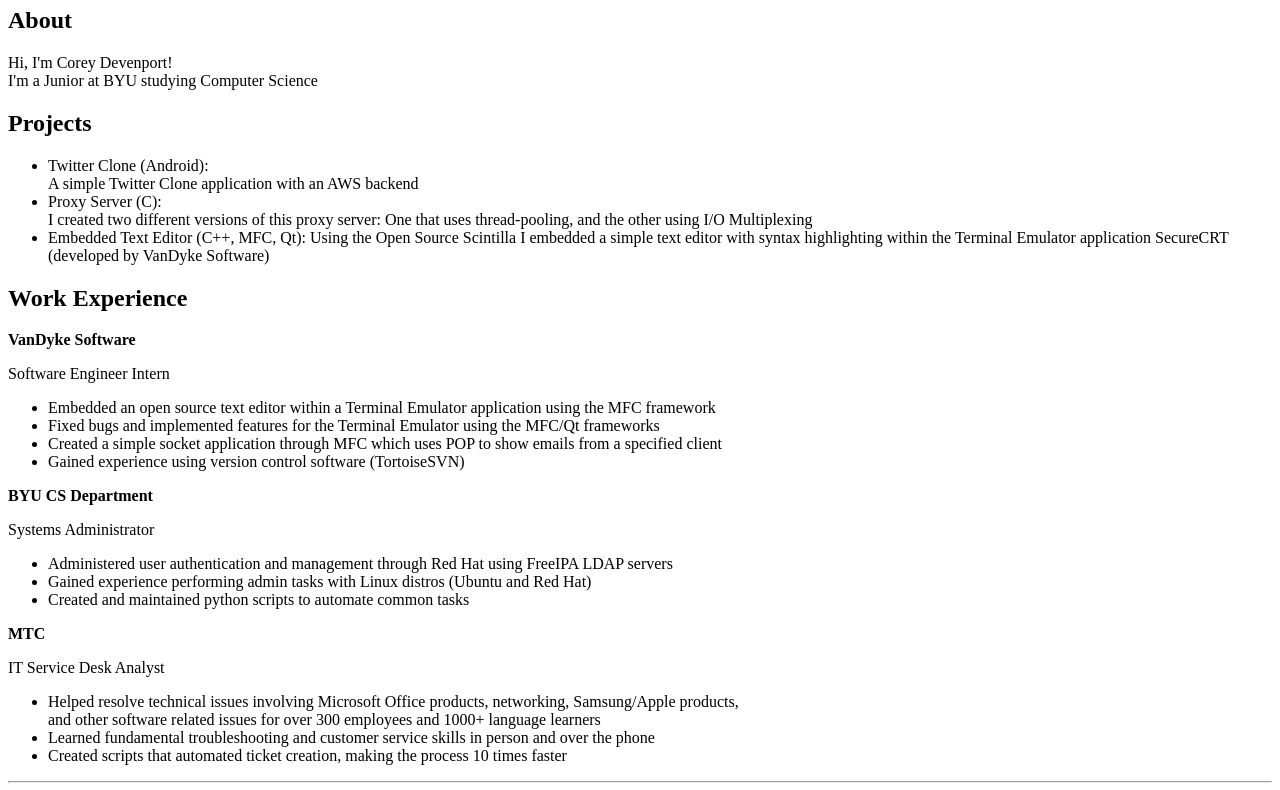
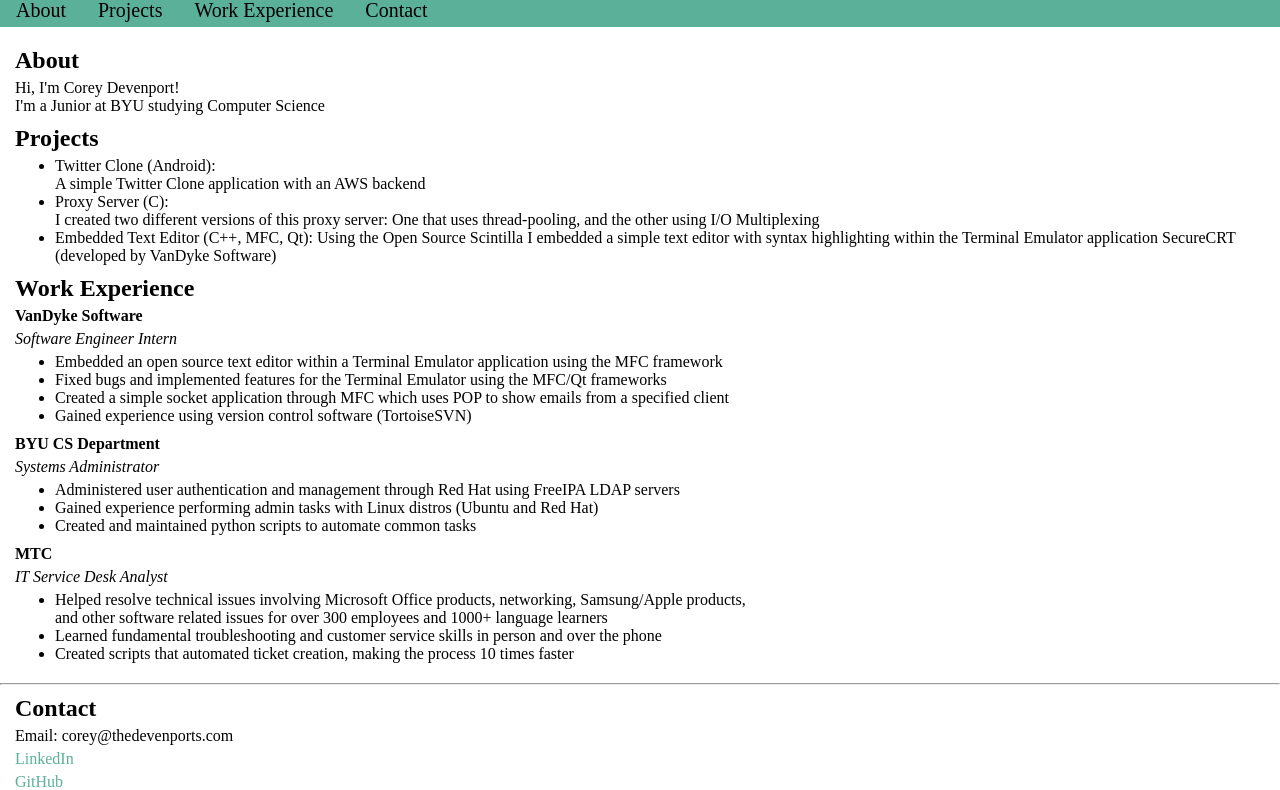
Before and after one commit to YoungCree/portfolio, a plain HTML site: page index.html in a window 1280 px wide. Shown: the part 73-863 px from the top of the page. Drawn offline with Linux system fonts and the light colour scheme.

Commit message:
Updated index.html and added style.css

```diff
--- a/index.html
+++ b/index.html
@@ -3,15 +3,23 @@
   <head>
     <meta charset="utf-8">
     <title>Corey's Portfolio</title>
+    <link rel="stylesheet" href="style.css">
   </head>
   <body>
-    <h1>Corey Devenport's Portfolio</h1>
+    <h1 class="title">Corey Devenport's Portfolio</h1>
 
-    <h2>About</h2>
+    <ul class="navbar">
+      <li><a href="#about">About</a></li>
+      <li><a href="#projects">Projects</a></li>
+      <li><a href="#work-experience">Work Experience</a></li>
+      <li class="lastnav"><a href="#contact">Contact</a></li>
+    </ul>
+
+    <h2 id="about">About</h2>
     <p>Hi, I'm Corey Devenport!<br>
       I'm a Junior at BYU studying Computer Science</p>
 
-    <h2>Projects</h2>
+    <h2 id="projects">Projects</h2>
     <ul>
       <li>Twitter Clone (Android):<br>
          A simple Twitter Clone application with an AWS backend</li>
@@ -24,9 +32,9 @@
          SecureCRT (developed by VanDyke Software)</li>
     </ul>
 
-    <h2>Work Experience</h2>
-    <p><strong>VanDyke Software</strong></p>
-    <p>Software Engineer Intern</p>
+    <h2 id="work-experience">Work Experience</h2>
+    <p class="vandyke"><strong>VanDyke Software</strong></p>
+    <p class="jobdesc">Software Engineer Intern</p>
     <ul>
       <li>Embedded an open source text editor within a Terminal Emulator application using the MFC framework</li>
       <li>Fixed bugs and implemented features for the Terminal Emulator using the MFC/Qt frameworks</li>
@@ -34,16 +42,16 @@
       <li>Gained experience using version control software (TortoiseSVN)</li>
     </ul>
 
-    <p><strong>BYU CS Department</strong></p>
-    <p>Systems Administrator</p>
+    <p class="byu"><strong>BYU CS Department</strong></p>
+    <p class="jobdesc">Systems Administrator</p>
     <ul>
       <li>Administered user authentication and management through Red Hat using FreeIPA LDAP servers</li>
       <li>Gained experience performing admin tasks with Linux distros (Ubuntu and Red Hat)</li>
       <li>Created and maintained python scripts to automate common tasks</li>
     </ul>
 
-    <p><strong>MTC</strong></p>
-    <p>IT Service Desk Analyst</p>
+    <p class="mtc"><strong>MTC</strong></p>
+    <p class="jobdesc">IT Service Desk Analyst</p>
     <ul>
       <li>Helped resolve technical issues involving Microsoft Office products, networking, Samsung/Apple products,<br>
         and other software related issues for over 300 employees and 1000+ language learners</li>
@@ -51,10 +59,11 @@
       <li>Created scripts that automated ticket creation, making the process 10 times faster</li>
     </ul>
 
-    <hr>
-    <h2>Contact</h2>
+    <hr class="contact-hr">
+
+    <h2 id="contact">Contact</h2>
     <p>Email: corey@thedevenports.com</p>
-    <p><a href="https://www.linkedin.com/in/corey-devenport-822305184">LinkedIn</p>
-    <p><a href="https://github.com/YoungCree">GitHub</p>
+    <p class="weblink"><a href="https://www.linkedin.com/in/corey-devenport-822305184">LinkedIn</p>
+    <p class="weblink"><a href="https://github.com/YoungCree">GitHub</p>
   </body>
 </html>
--- /dev/null
+++ b/style.css
@@ -0,0 +1,79 @@
+* {
+  margin: 0;
+}
+
+h2, h3, p, ul {
+  margin-left: 15px;
+}
+
+h2, h3 {
+  margin-top: 10px;
+  margin-bottom: 5px;
+}
+
+p, ul {
+  margin-bottom: 5px;
+}
+
+.title {
+  padding: 15px;
+  background-color: #4a8f7d
+}
+
+ul.navbar {
+  list-style-type: none;
+  margin: 0;
+  margin-bottom: 20px;
+  padding: 0;
+  overflow: hidden;
+  background-color: #5bb09a;
+  position: sticky;
+  top: 0;
+  width: 100%;
+}
+
+ul.navbar li {
+  float: left;
+  font-size: 20px
+}
+
+li a {
+  display: block;
+  text-align: center;
+  padding: 5px 16px;
+  text-decoration: none;
+  color: black;
+}
+
+li:last-of-type:not(.lastnav) {
+  margin-bottom: 10px;
+}
+
+li a:hover {
+  background-color: #4a8f7d;
+  color: white;
+}
+
+.active {
+  background-color: blue;
+}
+
+.contact-hr {
+  margin-top: 20px;
+}
+
+.jobdesc {
+  font-style: italic;
+}
+
+.weblink a:link {
+  color: #5bb09a;
+  text-decoration: none;
+}
+.weblink a:visited {
+  color: purple;
+}
+.weblink a:hover {
+  text-decoration: underline;
+  color: blue;
+}
```
